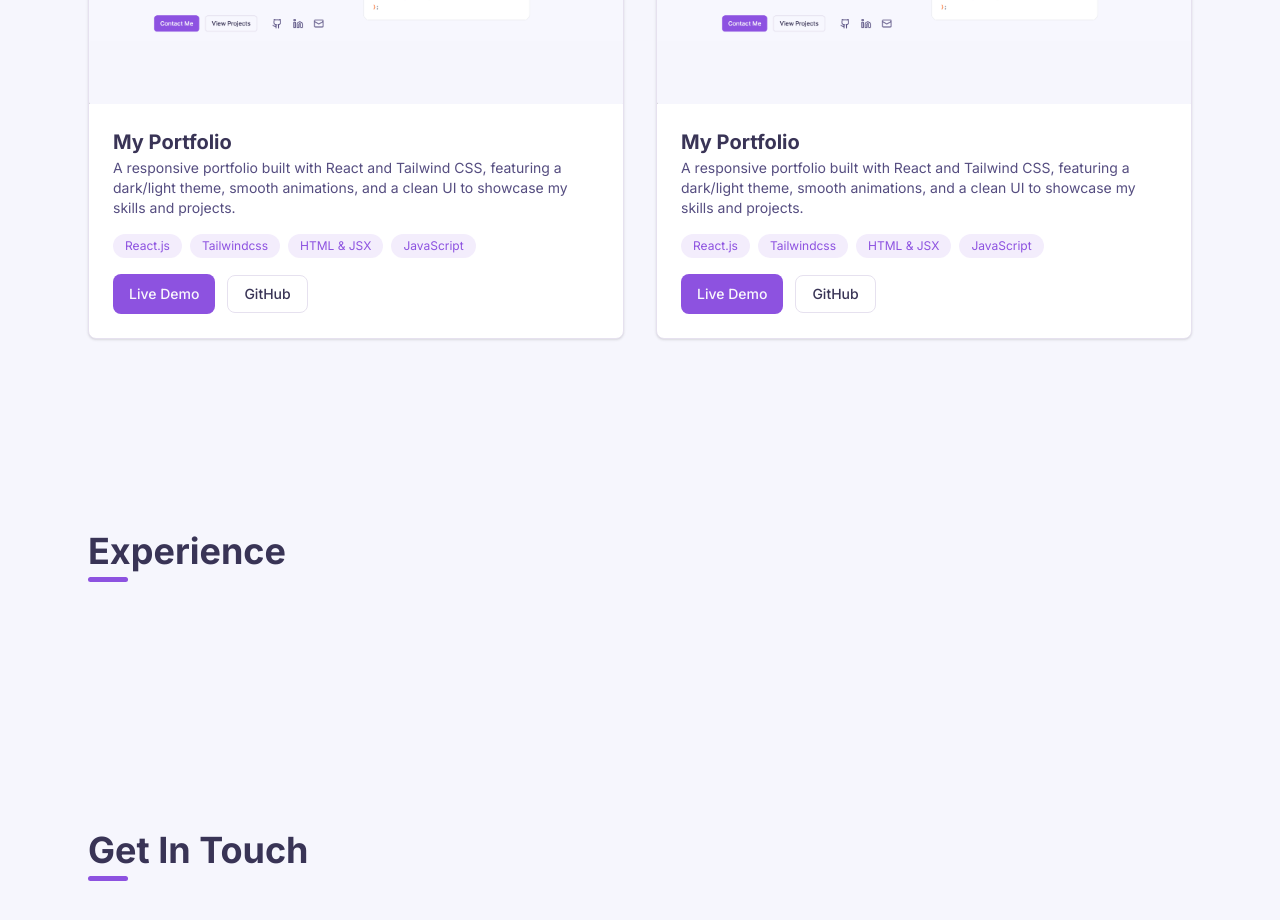
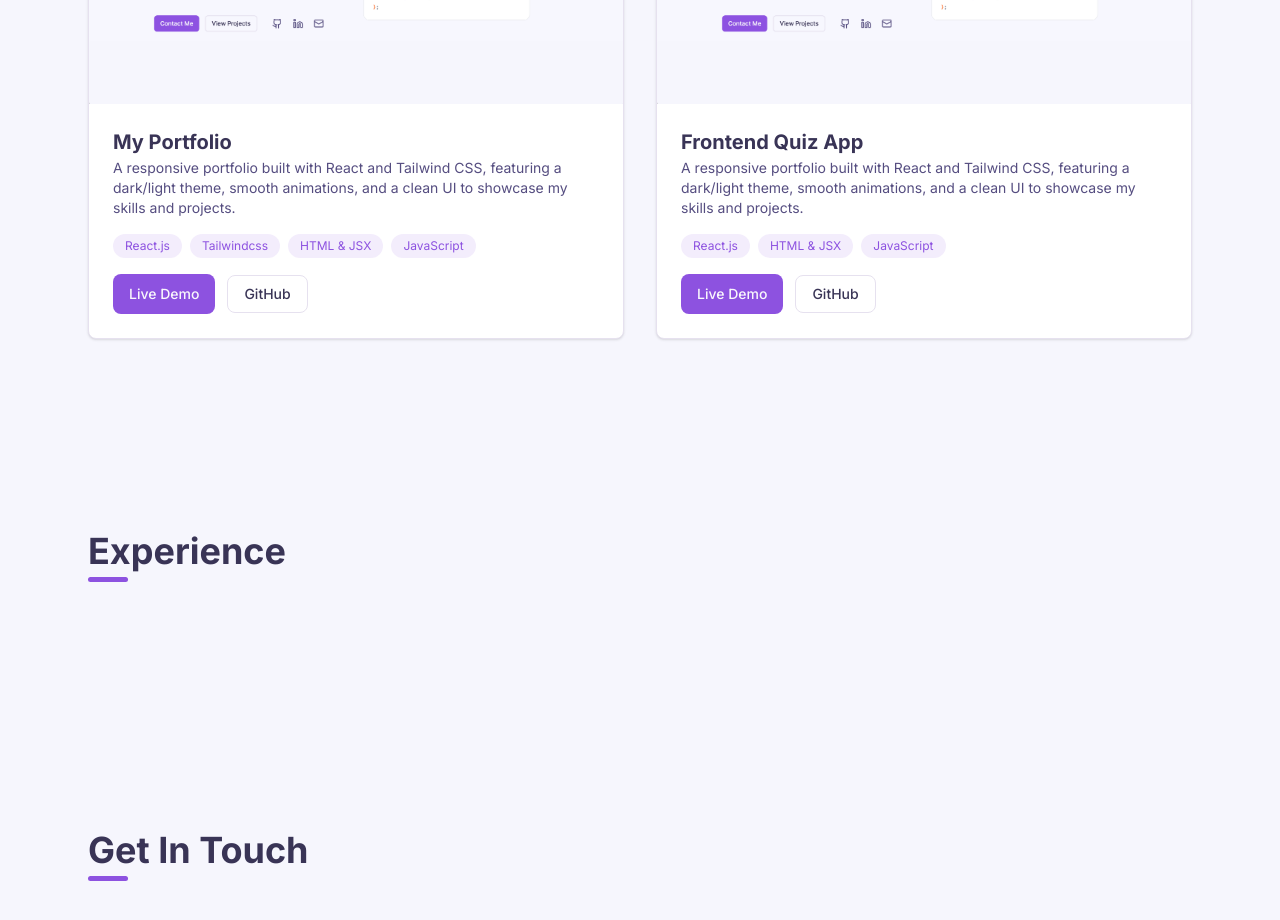
Before and after one commit to hectorlil48/my-portfolio, a React (Vite) app: page / in a window 1280 px wide. Shown: the part 2700-3620 px from the top of the page. Built offline with nearby package versions, Linux system fonts and the light colour scheme.

Commit message:
Put links onto cards.

```diff
--- a/src/components/sections/Projects.jsx
+++ b/src/components/sections/Projects.jsx
@@ -53,7 +53,7 @@ const Projects = () => {
 
             <div className="flex items-center gap-3">
               <a
-                href="https://your-live-link.com"
+                href="https://hectorlil48.github.io/my-portfolio/"
                 target="_blank"
                 rel="noopener noreferrer"
                 className="bg-primary text-main-btn rounded-lg px-4 py-[10px] text-sm font-medium transition-transform duration-300 ease-in-out hover:scale-105 hover:shadow-md"
@@ -61,7 +61,7 @@ const Projects = () => {
                 Live Demo
               </a>
               <a
-                href="https://github.com/yourusername/portfolio"
+                href="https://github.com/hectorlil48/my-portfolio"
                 target="_blank"
                 rel="noopener noreferrer"
                 className="border-outline text-heading hover:bg-primary hover:text-main-btn hover:border-primary rounded-lg border px-4 py-2 text-sm font-medium transition-transform duration-300 ease-in-out hover:scale-105 hover:shadow-md"
@@ -82,7 +82,7 @@ const Projects = () => {
           </div>
           <div className="space-y-4 p-6">
             <h3 className="text-heading mb-[2px] text-xl font-bold">
-              My Portfolio
+              Frontend Quiz App
             </h3>
             <p className="text-foreground text-sm">
               A responsive portfolio built with React and Tailwind CSS,
@@ -96,10 +96,6 @@ const Projects = () => {
               </span>
 
               <span className="bg-primary/10 text-primary inline-flex items-center gap-1 rounded-full px-3 py-1 text-xs">
-                Tailwindcss
-              </span>
-
-              <span className="bg-primary/10 text-primary inline-flex items-center gap-1 rounded-full px-3 py-1 text-xs">
                 HTML & JSX
               </span>
 
@@ -110,7 +106,7 @@ const Projects = () => {
 
             <div className="flex items-center gap-3">
               <a
-                href="https://your-live-link.com"
+                href="https://hectorlil48.github.io/hectors-frontend-quiz-app/"
                 target="_blank"
                 rel="noopener noreferrer"
                 className="bg-primary text-main-btn rounded-lg px-4 py-[10px] text-sm font-medium transition-transform duration-300 ease-in-out hover:scale-105 hover:shadow-md"
@@ -118,7 +114,7 @@ const Projects = () => {
                 Live Demo
               </a>
               <a
-                href="https://github.com/yourusername/portfolio"
+                href="https://github.com/hectorlil48/hectors-frontend-quiz-app"
                 target="_blank"
                 rel="noopener noreferrer"
                 className="border-outline text-heading hover:bg-primary hover:text-main-btn hover:border-primary rounded-lg border px-4 py-2 text-sm font-medium transition-transform duration-300 ease-in-out hover:scale-105 hover:shadow-md"
```
